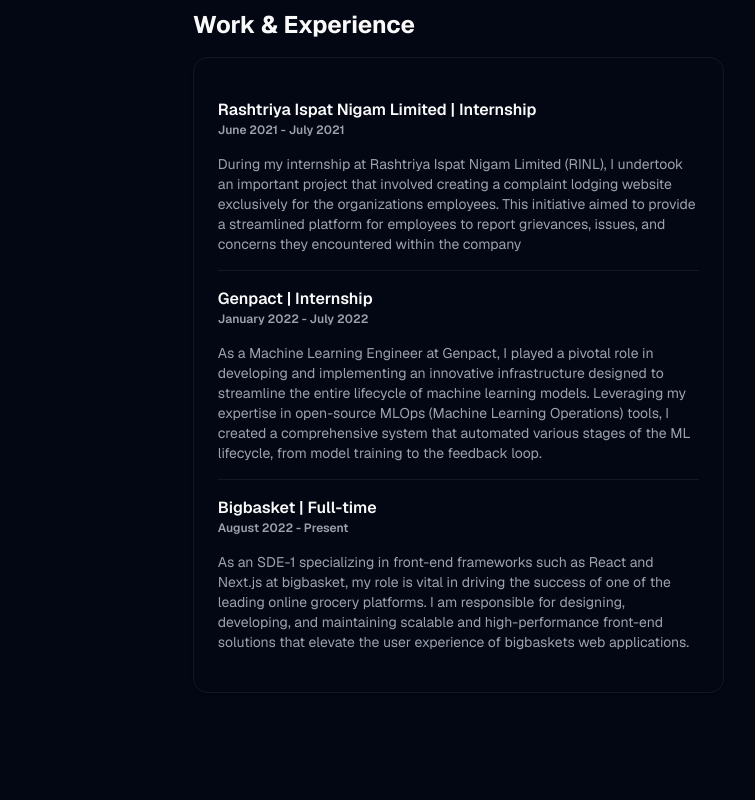
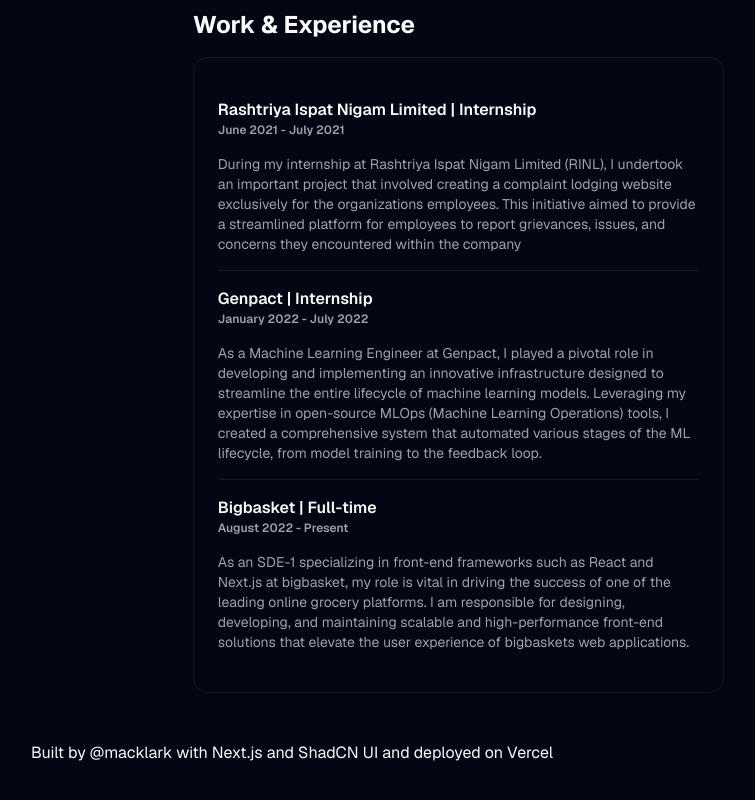
Before and after one commit to macklark/ganesh, a Next.js app: page / in a window 1280 px wide. Shown: the part 662-1462 px from the top of the page, without its empty margins (348-1103 px from the left). Before the commit the page ends 1419 px from the top, so only its background shows below. Built offline with nearby package versions, Linux system fonts and the light colour scheme.

Commit message:
added footer section

```diff
--- /dev/null
+++ b/src/app/components/footer.tsx
@@ -0,0 +1,5 @@
+export default function Footer() {
+    return(
+        <p className="tracking-light text-primary-foreground">Built by <a href='https://github.com/macklark' target="_blank" className="hover:underline hover:text-blue-700">@macklark</a> with Next.js and ShadCN UI and deployed on Vercel</p>
+    )
+};
--- a/src/app/page.tsx
+++ b/src/app/page.tsx
@@ -5,10 +5,12 @@
 import Skills from './components/skills';
 import Projects from './components/projects';
 import Work from './components/work';
+import Footer from './components/footer';
 
 export default function Home() {
   return (
-    <main className="grid grid-cols-1 lg:grid-cols-5 gap-8 py-8">
+    <div className="min-h-screen flex flex-col">
+      <main className="grid grid-cols-1 lg:grid-cols-5 gap-8 py-8 flex-grow">
         <div className="col-span-2 space-y-4 lg:sticky lg:top-8 self-start">
           <Intro />
           <Connect />
@@ -19,5 +21,9 @@
           <Work />
         </div>
       </main>
+      <footer className="flex justify-center items-center py-4">
+        <Footer />
+      </footer>
+    </div>
   );
 }
```
Lines whose indentation alone changed are shown as unchanged.
